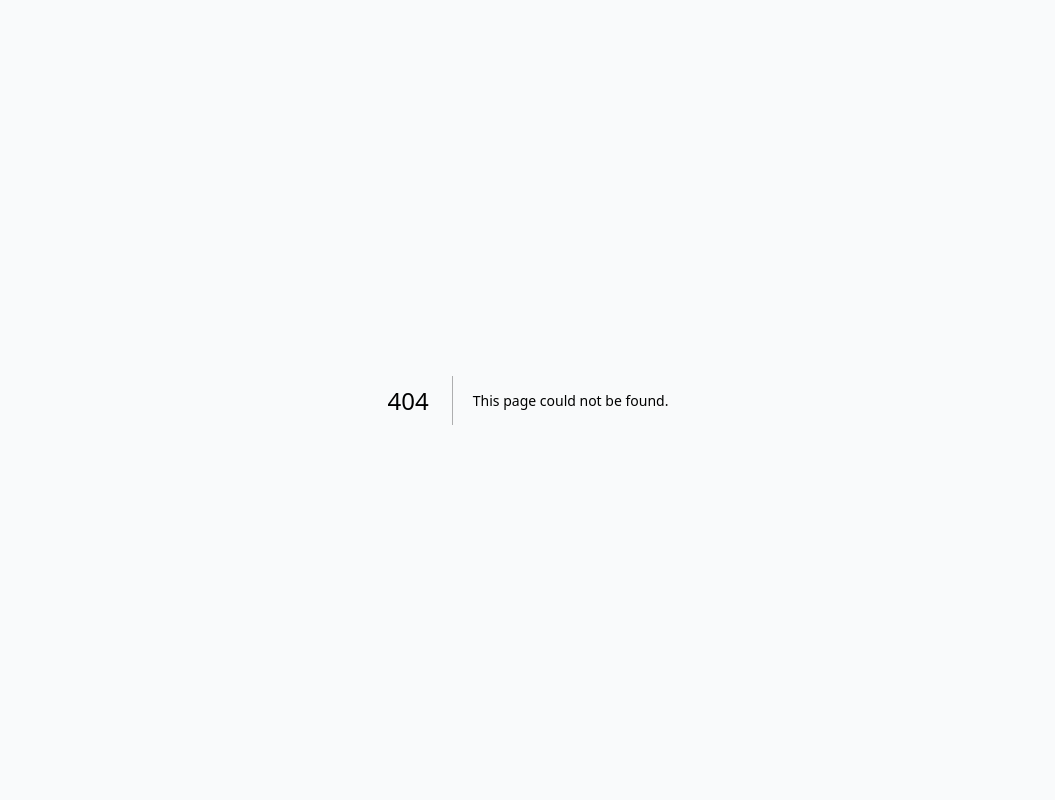
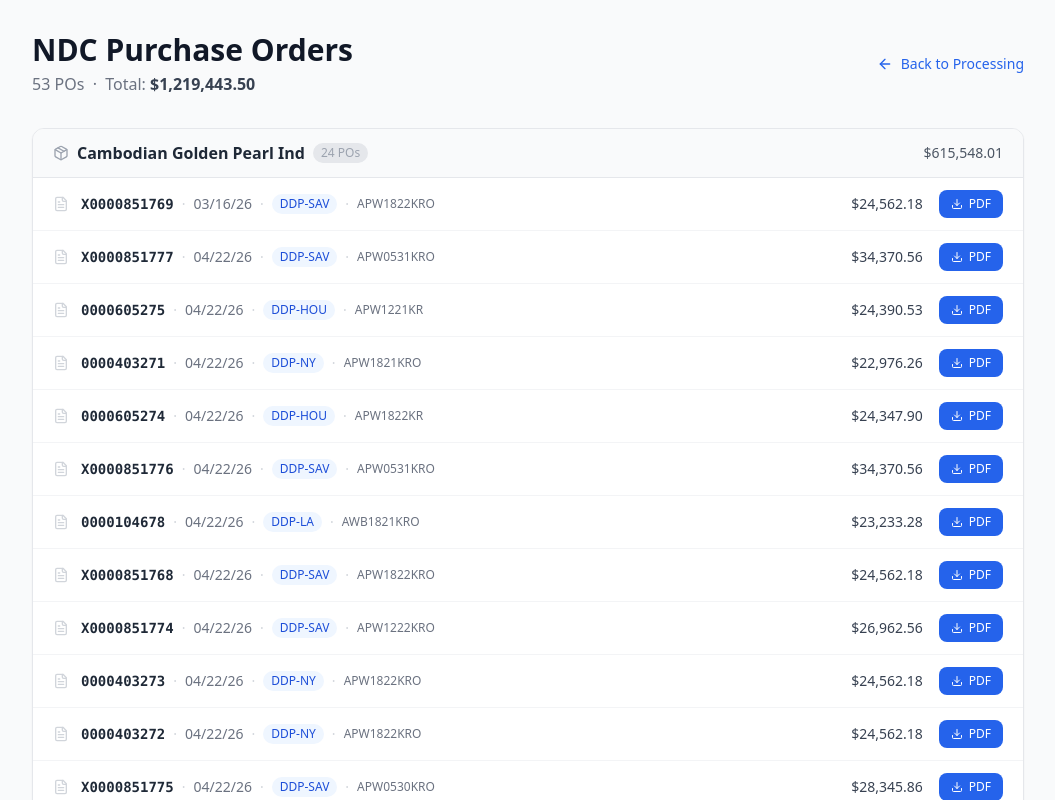
Before and after one commit to bidasdlin/igf-orders, a Next.js app: page /downloads in a window 1280 px wide. Before the commit this address had no page. Shown: the top 800 px of the page, without its empty margins (112-1167 px from the left). Built offline with nearby package versions, Linux system fonts and the light colour scheme.

Commit message:
Create DownloadsPage to list purchase orders
Implement DownloadsPage component to display purchase orders by vendor, including total amounts and links to download PDFs.

```diff
--- /dev/null
+++ b/src/app/downloads/page.tsx
@@ -0,0 +1,79 @@
+import Link from 'next/link'
+import { Download, FileText, ArrowLeft, Package } from 'lucide-react'
+import { ALL_POS } from '@/lib/po-data'
+
+export default function DownloadsPage() {
+  const vendors = [...new Set(ALL_POS.map(p => p.vendor))].sort()
+  const totalValue = ALL_POS.reduce((s, p) => s + p.total_amount, 0)
+
+  return (
+    <main className="max-w-5xl mx-auto py-8 px-4">
+      <div className="mb-8 flex flex-col sm:flex-row sm:items-center sm:justify-between gap-4">
+        <div>
+          <h1 className="text-3xl font-bold text-gray-900">NDC Purchase Orders</h1>
+          <p className="text-gray-500 mt-1">
+            {ALL_POS.length} POs &nbsp;·&nbsp; Total:{' '}
+            <span className="font-semibold text-gray-700">
+              ${totalValue.toLocaleString('en-US', { minimumFractionDigits: 2 })}
+            </span>
+          </p>
+        </div>
+        <Link href="/" className="inline-flex items-center gap-2 text-sm text-blue-600 hover:text-blue-800">
+          <ArrowLeft className="w-4 h-4" />
+          Back to Processing
+        </Link>
+      </div>
+
+      {vendors.map(vendor => {
+        const pos = ALL_POS.filter(p => p.vendor === vendor)
+        const vendorTotal = pos.reduce((s, p) => s + p.total_amount, 0)
+        return (
+          <div key={vendor} className="mb-5 bg-white rounded-xl border border-gray-200 overflow-hidden shadow-sm">
+            <div className="bg-gray-50 px-5 py-3 flex items-center justify-between border-b border-gray-200">
+              <div className="flex items-center gap-2">
+                <Package className="w-4 h-4 text-gray-400" />
+                <span className="font-semibold text-gray-800">{vendor}</span>
+                <span className="text-xs text-gray-400 bg-gray-200 px-2 py-0.5 rounded-full">
+                  {pos.length} PO{pos.length !== 1 ? 's' : ''}
+                </span>
+              </div>
+              <span className="text-sm font-medium text-gray-600">
+                ${vendorTotal.toLocaleString('en-US', { minimumFractionDigits: 2 })}
+              </span>
+            </div>
+            <div className="divide-y divide-gray-100">
+              {pos.map(po => (
+                <div key={po.po_number} className="px-5 py-3 flex items-center justify-between hover:bg-gray-50 transition-colors">
+                  <div className="flex items-center gap-3 min-w-0">
+                    <FileText className="w-4 h-4 text-gray-300 shrink-0" />
+                    <div className="flex flex-wrap items-center gap-x-2 gap-y-1 text-sm">
+                      <span className="font-mono font-semibold text-gray-800">{po.po_number}</span>
+                      <span className="text-gray-300">·</span>
+                      <span className="text-gray-500">{po.order_date}</span>
+                      <span className="text-gray-300">·</span>
+                      <span className="bg-blue-50 text-blue-700 text-xs px-2 py-0.5 rounded-full">{po.freight_term}</span>
+                      <span className="text-gray-300">·</span>
+                      <span className="text-xs text-gray-500">{po.items[0].item_code}</span>
+                    </div>
+                  </div>
+                  <div className="flex items-center gap-4 shrink-0 ml-4">
+                    <span className="text-sm font-medium text-gray-700 hidden sm:block">
+                      ${po.total_amount.toLocaleString('en-US', { minimumFractionDigits: 2 })}
+                    </span>
+                    <a
+                      href={`/api/generate-po-pdf/${po.po_number}`}
+                      className="inline-flex items-center gap-1.5 text-xs font-medium bg-blue-600 hover:bg-blue-700 text-white px-3 py-1.5 rounded-lg transition-colors"
+                    >
+                      <Download className="w-3 h-3" />
+                      PDF
+                    </a>
+                  </div>
+                </div>
+              ))}
+            </div>
+          </div>
+        )
+      })}
+    </main>
+  )
+}
```
